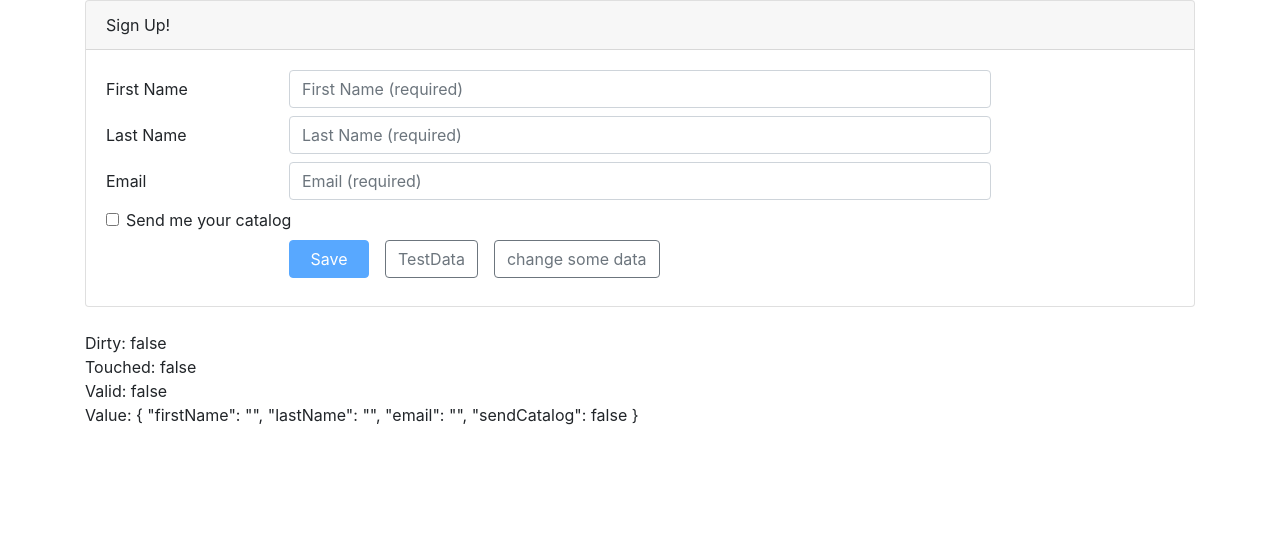
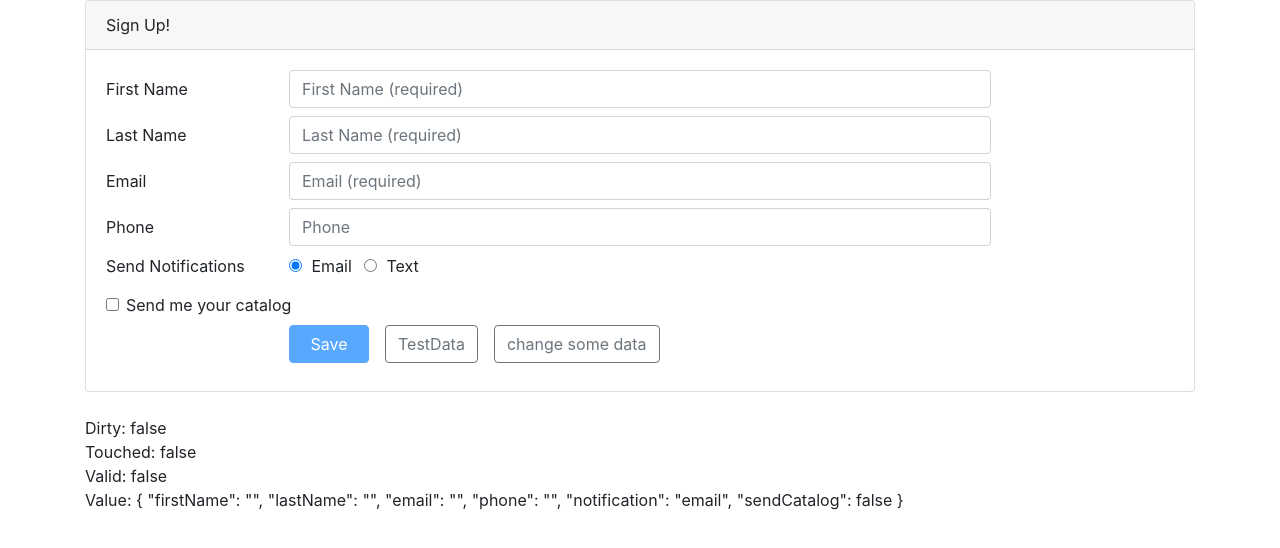
Before and after one commit to shady-abdelhamid/complex-forms, an Angular app: page / in a window 1280 px wide. Shown: the top 548 px of the page. Built offline with nearby package versions, Linux system fonts and the light colour scheme.

Commit message:
adjust validation on runtime

```diff
--- a/src/app/customer/customer.component.html
+++ b/src/app/customer/customer.component.html
@@ -68,6 +68,48 @@
                 Please enter a valid email address.
               </span>
             </span>
+          </div>
+        </div>
+
+        <div class="form-group row mb-2">
+          <label class="col-md-2 col-form-label"
+                 for="phoneId">Phone</label>
+          <div class="col-md-8">
+            <input class="form-control"
+                   id="phoneId"
+                   type="tel"
+                   placeholder="Phone"
+                   formControlName="phone"
+                   [ngClass]="{'is-invalid': !customerForm.get('phone').valid }" />
+            <span class="invalid-feedback">
+              <span *ngIf="customerForm.get('phone').errors?.required">
+                Please enter your phone number.
+              </span>
+            </span>
+          </div>
+        </div>
+
+        <div class="form-group row mb-2">
+          <label class="col-md-2 col-form-label pt-0">Send Notifications</label>
+          <div class="col-md-8">
+            <div class="form-check form-check-inline">
+              <label class="form-check-label">
+                <input class="form-check-input"
+                       type="radio"
+                       value="email"
+                       formControlName="notification"
+                       (click)="setNotification('email')"> Email
+              </label>
+            </div>
+            <div class="form-check form-check-inline">
+              <label class="form-check-label">
+                <input class="form-check-input"
+                       type="radio"
+                       value="text"
+                       formControlName="notification"
+                       (click)="setNotification('text')"> Text
+              </label>
+            </div>
           </div>
         </div>
 
--- a/src/app/customer/customer.component.ts
+++ b/src/app/customer/customer.component.ts
@@ -18,6 +18,8 @@
       firstName: ['', [Validators.required, Validators.minLength(3)]],
       lastName: ['', [Validators.required, Validators.maxLength(50)]],
       email: ['', [Validators.required, Validators.email]],
+      phone: '',
+      notification: 'email',
       sendCatalog: false,
     });
   }
@@ -27,11 +29,23 @@
     console.log('Saved: ' + JSON.stringify(this.customerForm.value));
   }
 
+  setNotification(notifyVia: string): void {
+    const phoneControl = this.customerForm.get('phone');
+    if (notifyVia === 'text') {
+      phoneControl.setValidators(Validators.required);
+    } else {
+      phoneControl.clearValidators();
+    }
+    phoneControl.updateValueAndValidity();
+  }
+
   populateTestData() {
     this.customerForm.setValue({
       firstName: 'Adam',
       lastName: 'Abdelhamid',
       email: 'abdelhamid@helloworld.com',
+      notification: 'text',
+      phone: '123456789',
       sendCatalog: false
     });
   }
```
